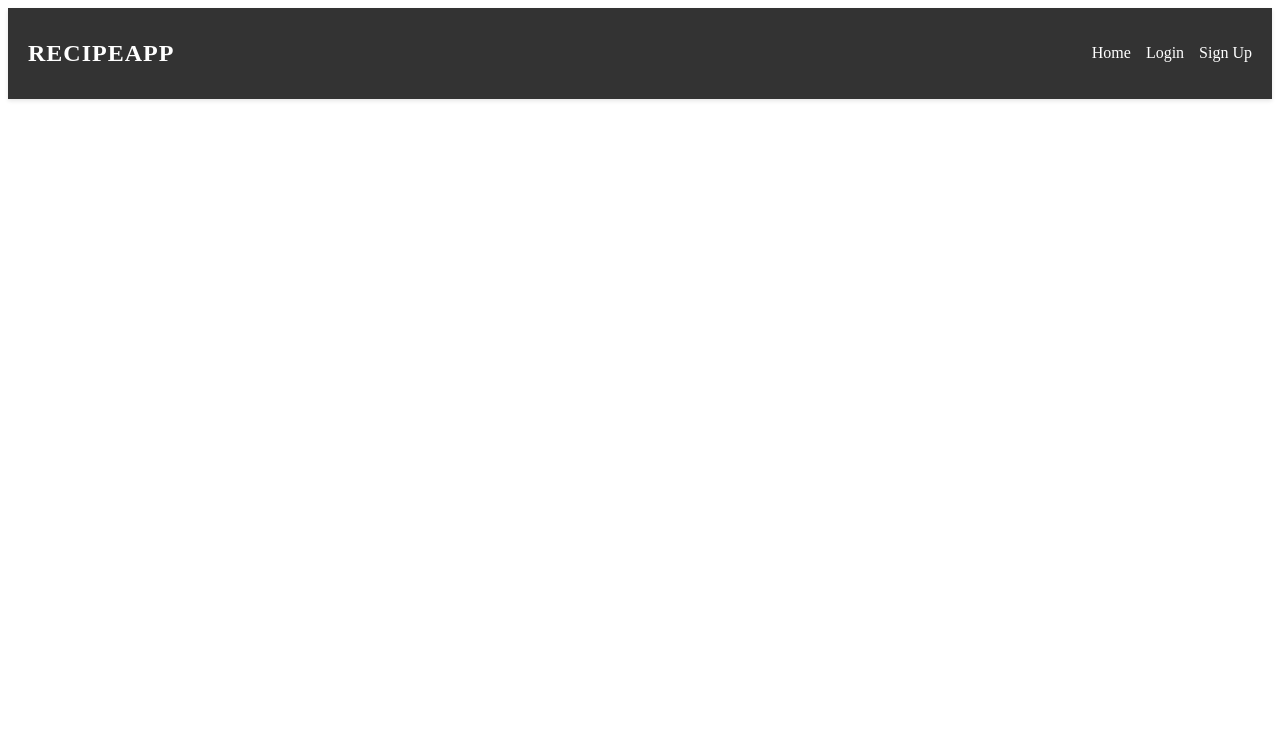
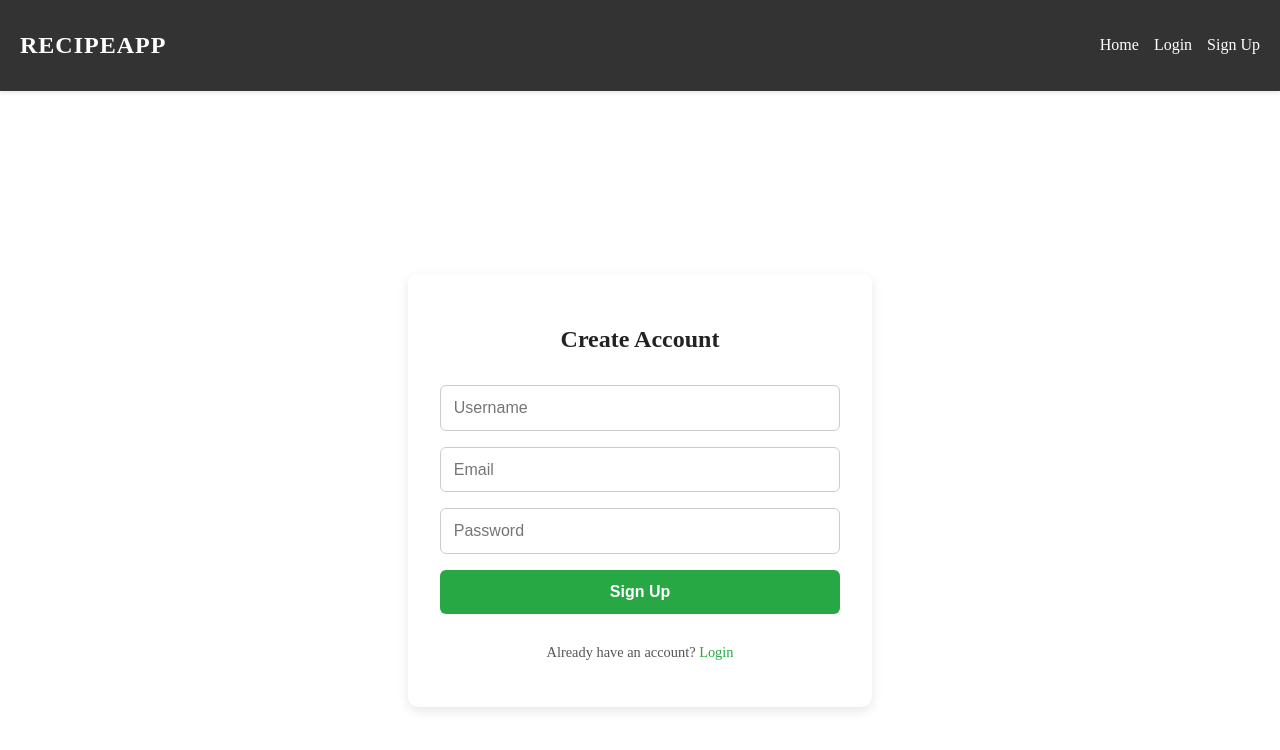
Before and after one commit to mahiawasthi23/Food-recipe-frontend, a React (Vite) app: page / in a window 1280 px wide. Shown: the top 750 px of the page. Built offline with nearby package versions, Linux system fonts and the light colour scheme.

Commit message:
delete the signup and login from componenets and add in side pages folder

```diff
--- a/src/App.jsx
+++ b/src/App.jsx
@@ -1,14 +1,19 @@
-import { BrowserRouter as Router } from "react-router-dom";
+import { BrowserRouter as Router, Routes, Route } from "react-router-dom";
 import Navbar from "./Components/Navbar";
+import Login from "./pages/Login";
+import Signup from "./pages/Signup";
 
 function App() {
   return (
     <Router>
       <Navbar />
+      <Routes>
+        <Route path="/" element={<Signup />} />
+        <Route path="/login" element={<Login />} />
+        <Route path="/signup" element={<Signup />} />
+      </Routes>
     </Router>
   );
 }
 
-
-
 export default App;
```
Also changed, not shown: src/Components/Navbar.jsx (line endings or trailing spaces), src/pages/Login.css (renamed from src/Components/Login.css), src/pages/Login.jsx (renamed from src/Components/Login.jsx), src/pages/Signup.css (renamed from src/Components/Signup.css), src/pages/Signup.jsx (renamed from src/Components/Signup.jsx).
